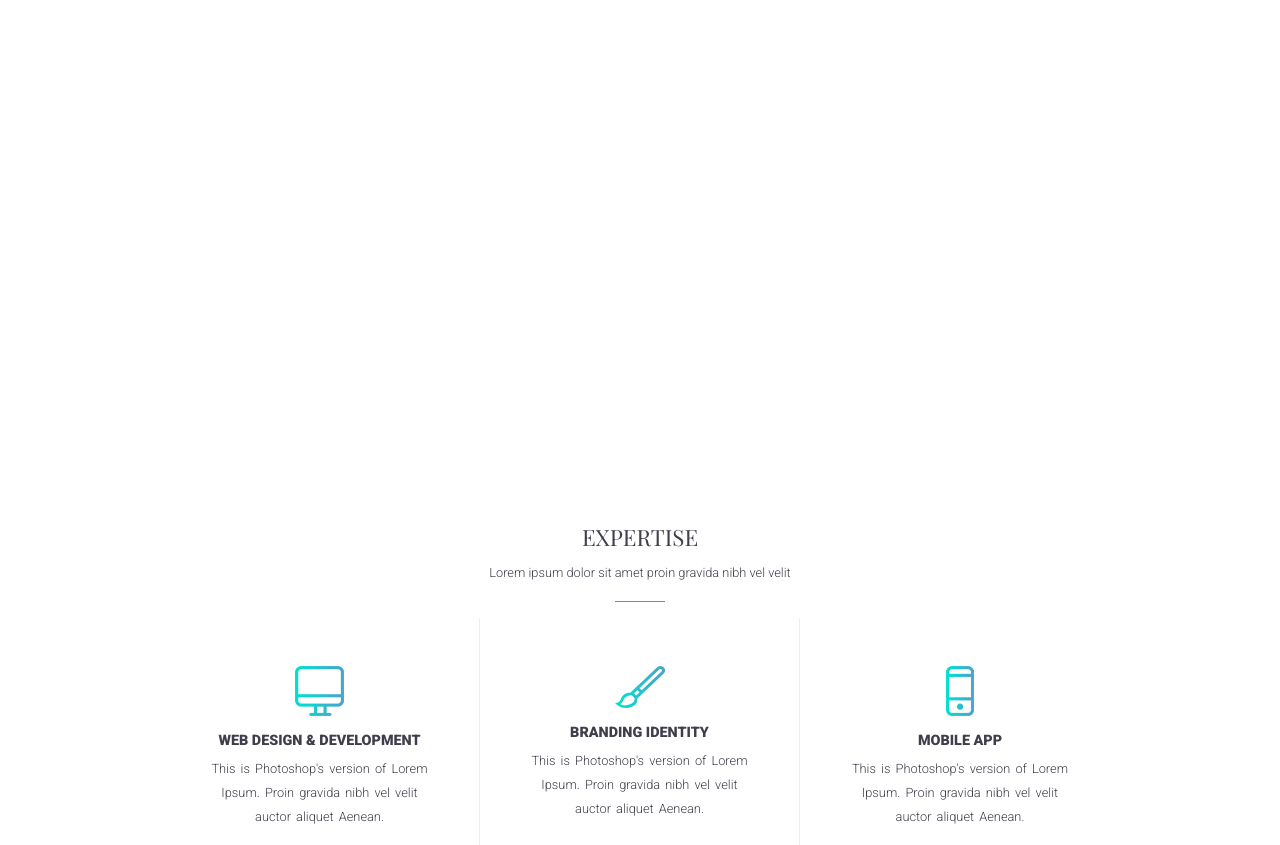
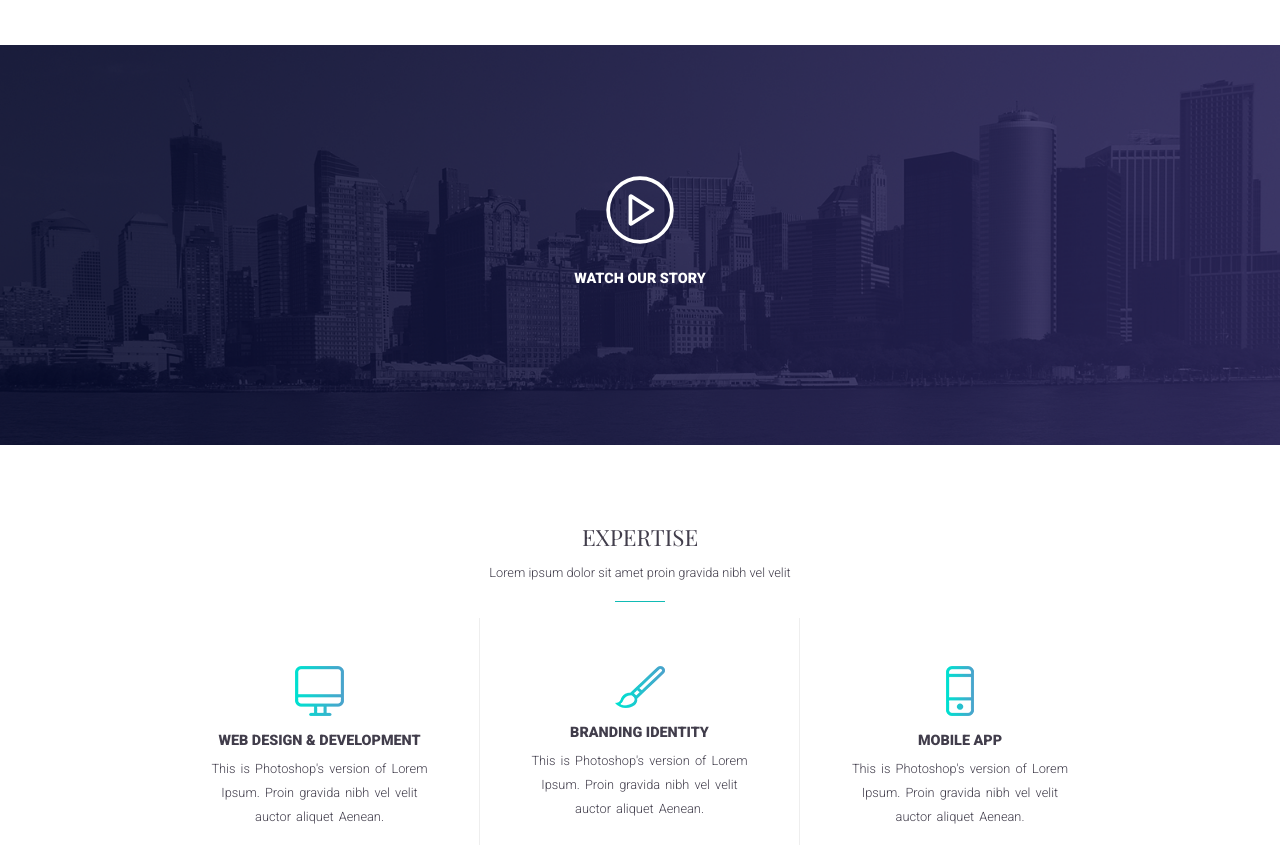
Before and after one commit to rodrigomenezes22/creative-agency, a plain HTML site: page index.html in a window 1280 px wide. Shown: the part 886-1731 px from the top of the page. Drawn offline with nearby package versions, Linux system fonts and the light colour scheme; the site is published under a folder, as on GitHub Pages, so addresses that start at the root find nothing; a web font is replaced by a local one.

Commit message:
fixing video image

```diff
--- a/styles.css
+++ b/styles.css
@@ -391,7 +391,7 @@ p {
 
 #video {
     min-height: 50vh;
-    background-image: url(/images/bgk-middle.png);
+    background-image: url("images/bgk-middle.png");
     background-size: cover;
     background-position: center;
     display: flex;
```
